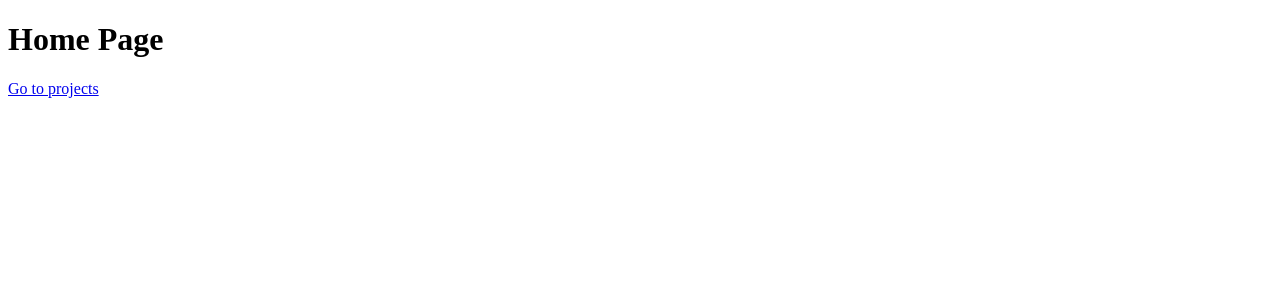
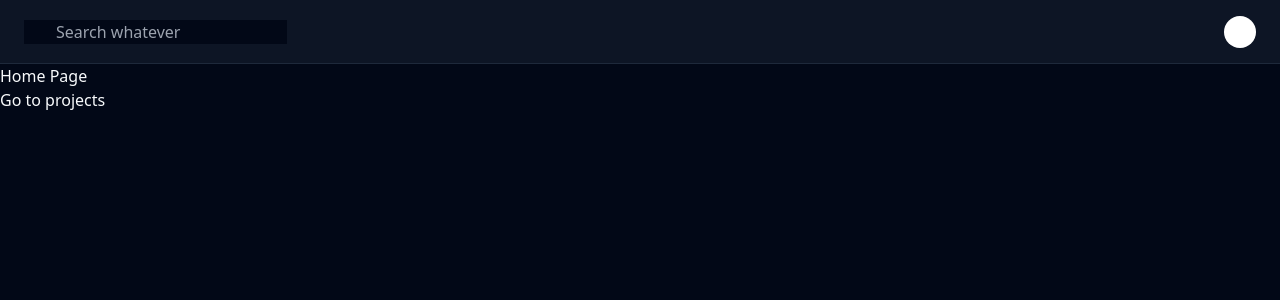
Before and after one commit to santiagoarizti/vuejs-masterclass-2024, a Vue app: page / in a window 1280 px wide. Shown: the top 300 px of the page. Built offline with nearby package versions, Linux system fonts and the light colour scheme; no server answers.

Commit message:
add tailwind, shadcn and start to style the site

```diff
--- a/index.html
+++ b/index.html
@@ -1,9 +1,9 @@
-<!DOCTYPE html>
-<html lang="en">
+<!doctype html>
+<html lang="en" class="dark">
   <head>
-    <meta charset="UTF-8">
-    <link rel="icon" href="/favicon.ico">
-    <meta name="viewport" content="width=device-width, initial-scale=1.0">
+    <meta charset="UTF-8" />
+    <link rel="icon" href="/favicon.ico" />
+    <meta name="viewport" content="width=device-width, initial-scale=1.0" />
     <title>Vite App</title>
   </head>
   <body>
--- a/src/App.vue
+++ b/src/App.vue
@@ -1,10 +1,12 @@
-<script setup lang="ts">
-import { supabase } from '@/lib/supabaseClient'
-
-console.log(supabase)
-</script>
+<script setup lang="ts"></script>
 
 <template>
+  <nav class="h-16 border-b bg-muted/40 flex justify-between px-6 items-center">
+    <form class="w-fill max-w-96">
+      <input class="w-full pl-8 bg-background" type="text" placeholder="Search whatever" />
+    </form>
+    <div class="w-8 h-8 rounded-full bg-white"></div>
+  </nav>
   <main>
     <RouterView />
   </main>
--- /dev/null
+++ b/src/assets/index.css
@@ -0,0 +1,78 @@
+@tailwind base;
+@tailwind components;
+@tailwind utilities;
+
+@layer base {
+  :root {
+    --background: 0 0% 100%;
+    --foreground: 222.2 84% 4.9%;
+
+    --muted: 210 40% 96.1%;
+    --muted-foreground: 215.4 16.3% 46.9%;
+
+    --popover: 0 0% 100%;
+    --popover-foreground: 222.2 84% 4.9%;
+
+    --card: 0 0% 100%;
+    --card-foreground: 222.2 84% 4.9%;
+
+    --border: 214.3 31.8% 91.4%;
+    --input: 214.3 31.8% 91.4%;
+
+    --primary: 222.2 47.4% 11.2%;
+    --primary-foreground: 210 40% 98%;
+
+    --secondary: 210 40% 96.1%;
+    --secondary-foreground: 222.2 47.4% 11.2%;
+
+    --accent: 210 40% 96.1%;
+    --accent-foreground: 222.2 47.4% 11.2%;
+
+    --destructive: 0 84.2% 60.2%;
+    --destructive-foreground: 210 40% 98%;
+
+    --ring: 222.2 84% 4.9%;
+
+    --radius: 0.5rem;
+  }
+
+  .dark {
+    --background: 222.2 84% 4.9%;
+    --foreground: 210 40% 98%;
+
+    --muted: 217.2 32.6% 17.5%;
+    --muted-foreground: 215 20.2% 65.1%;
+
+    --popover: 222.2 84% 4.9%;
+    --popover-foreground: 210 40% 98%;
+
+    --card: 222.2 84% 4.9%;
+    --card-foreground: 210 40% 98%;
+
+    --border: 217.2 32.6% 17.5%;
+    --input: 217.2 32.6% 17.5%;
+
+    --primary: 210 40% 98%;
+    --primary-foreground: 222.2 47.4% 11.2%;
+
+    --secondary: 217.2 32.6% 17.5%;
+    --secondary-foreground: 210 40% 98%;
+
+    --accent: 217.2 32.6% 17.5%;
+    --accent-foreground: 210 40% 98%;
+
+    --destructive: 0 62.8% 30.6%;
+    --destructive-foreground: 210 40% 98%;
+
+    --ring: 212.7 26.8% 83.9%;
+  }
+}
+
+@layer base {
+  * {
+    @apply border-border;
+  }
+  body {
+    @apply bg-background text-foreground;
+  }
+}
--- /dev/null
+++ b/src/lib/utils.ts
@@ -0,0 +1,6 @@
+import { type ClassValue, clsx } from 'clsx'
+import { twMerge } from 'tailwind-merge'
+
+export function cn(...inputs: ClassValue[]) {
+  return twMerge(clsx(inputs))
+}
--- a/src/main.ts
+++ b/src/main.ts
@@ -1,3 +1,5 @@
+import './assets/index.css'
+
 import { createApp } from 'vue'
 import { createPinia } from 'pinia'
 
--- /dev/null
+++ b/tailwind.config.js
@@ -0,0 +1,93 @@
+const animate = require("tailwindcss-animate")
+
+/** @type {import('tailwindcss').Config} */
+module.exports = {
+  darkMode: ["class"],
+  safelist: ["dark"],
+  prefix: "",
+
+  content: [
+    './pages/**/*.{ts,tsx,vue}',
+    './components/**/*.{ts,tsx,vue}',
+    './app/**/*.{ts,tsx,vue}',
+    './src/**/*.{ts,tsx,vue}',
+	],
+
+  theme: {
+    container: {
+      center: true,
+      padding: "2rem",
+      screens: {
+        "2xl": "1400px",
+      },
+    },
+    extend: {
+      colors: {
+        border: "hsl(var(--border))",
+        input: "hsl(var(--input))",
+        ring: "hsl(var(--ring))",
+        background: "hsl(var(--background))",
+        foreground: "hsl(var(--foreground))",
+        primary: {
+          DEFAULT: "hsl(var(--primary))",
+          foreground: "hsl(var(--primary-foreground))",
+        },
+        secondary: {
+          DEFAULT: "hsl(var(--secondary))",
+          foreground: "hsl(var(--secondary-foreground))",
+        },
+        destructive: {
+          DEFAULT: "hsl(var(--destructive))",
+          foreground: "hsl(var(--destructive-foreground))",
+        },
+        muted: {
+          DEFAULT: "hsl(var(--muted))",
+          foreground: "hsl(var(--muted-foreground))",
+        },
+        accent: {
+          DEFAULT: "hsl(var(--accent))",
+          foreground: "hsl(var(--accent-foreground))",
+        },
+        popover: {
+          DEFAULT: "hsl(var(--popover))",
+          foreground: "hsl(var(--popover-foreground))",
+        },
+        card: {
+          DEFAULT: "hsl(var(--card))",
+          foreground: "hsl(var(--card-foreground))",
+        },
+      },
+      borderRadius: {
+      	xl: "calc(var(--radius) + 4px)",
+        lg: "var(--radius)",
+        md: "calc(var(--radius) - 2px)",
+        sm: "calc(var(--radius) - 4px)",
+      },
+      keyframes: {
+        "accordion-down": {
+          from: { height: 0 },
+          to: { height: "var(--radix-accordion-content-height)" },
+        },
+        "accordion-up": {
+          from: { height: "var(--radix-accordion-content-height)" },
+          to: { height: 0 },
+        },
+        "collapsible-down": {
+          from: { height: 0 },
+          to: { height: 'var(--radix-collapsible-content-height)' },
+        },
+        "collapsible-up": {
+          from: { height: 'var(--radix-collapsible-content-height)' },
+          to: { height: 0 },
+        },
+      },
+      animation: {
+        "accordion-down": "accordion-down 0.2s ease-out",
+        "accordion-up": "accordion-up 0.2s ease-out",
+        "collapsible-down": "collapsible-down 0.2s ease-in-out",
+        "collapsible-up": "collapsible-up 0.2s ease-in-out",
+      },
+    },
+  },
+  plugins: [animate],
+}
--- a/vite.config.ts
+++ b/vite.config.ts
@@ -5,8 +5,16 @@
 import { defineConfig } from 'vite'
 import vue from '@vitejs/plugin-vue'
 
+import tailwind from 'tailwindcss'
+import autoprefixer from 'autoprefixer'
+
 // https://vitejs.dev/config/
 export default defineConfig({
+  css: {
+    postcss: {
+      plugins: [tailwind(), autoprefixer()]
+    }
+  },
   plugins: [vueRouter(), vue()],
   resolve: {
     alias: {
```
Also changed, not shown: package.json (+8 -0 lines), components.json (added), 1 other file (tests, documents, lock files or other folders).
